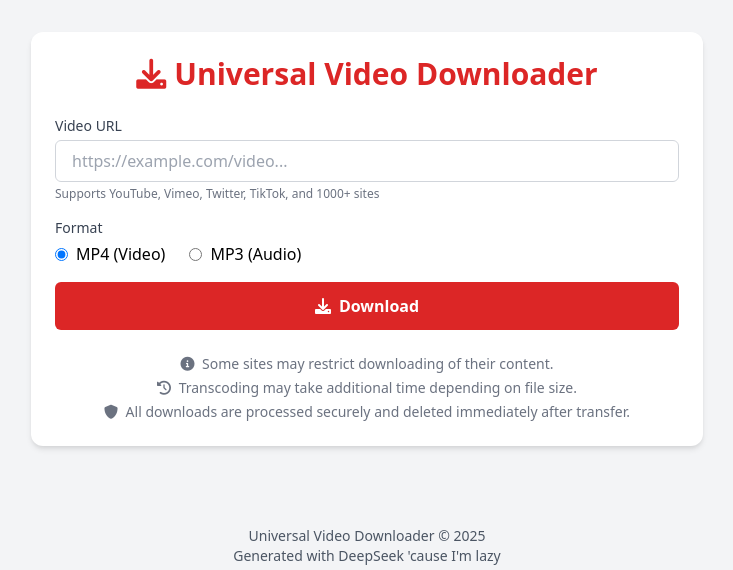
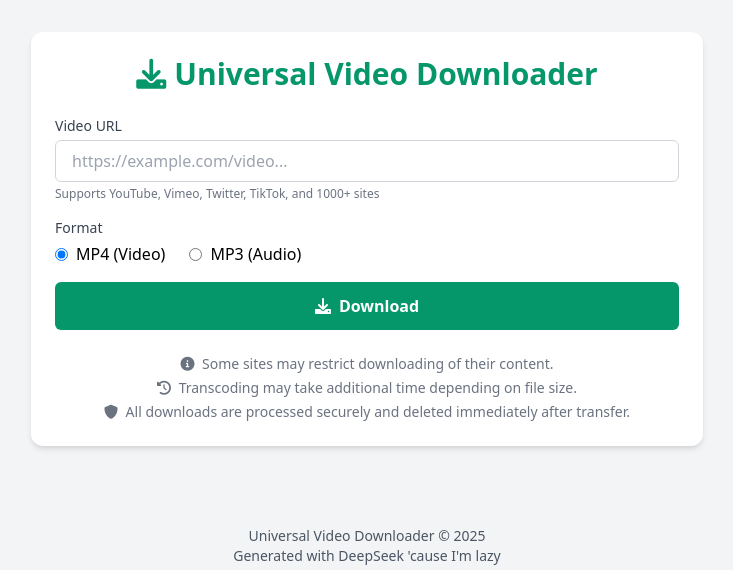
Before and after one commit to Realmlist/UniversalVideoDownloader, a Flask app: page / in a window 1280 px wide. Shown: the top 570 px of the page, without its empty margins (273-1006 px from the left). Run offline with Flask 3, Linux system fonts and the light colour scheme; some libraries are stand-ins or nearby versions.

Commit message:
changed colourscheme to green

```diff
--- a/templates/index.html
+++ b/templates/index.html
@@ -2,7 +2,7 @@
 
 {% block content %}
 <div class="max-w-2xl mx-auto bg-white rounded-xl shadow-md overflow-hidden p-6">
-    <h1 class="text-3xl font-bold text-center text-red-600 mb-6">
+    <h1 class="text-3xl font-bold text-center text-green-600 mb-6">
         <i class="fas fa-download mr-2"></i>Universal Video Downloader
     </h1>
 
@@ -10,7 +10,7 @@
         <div>
             <label for="url" class="block text-sm font-medium text-gray-700 mb-1">Video URL</label>
             <input type="text" id="url" name="url" required
-                   class="w-full px-4 py-2 border border-gray-300 rounded-md focus:ring-red-500 focus:border-red-500"
+                   class="w-full px-4 py-2 border border-gray-300 rounded-md focus:ring-green-500 focus:border-green-500"
                    placeholder="https://example.com/video...">
             <p class="mt-1 text-xs text-gray-500">Supports YouTube, Vimeo, Twitter, TikTok, and 1000+ sites</p>
         </div>
@@ -20,11 +20,11 @@
                 <label class="block text-sm font-medium text-gray-700 mb-1">Format</label>
                 <div class="flex items-center space-x-6">
                     <label class="inline-flex items-center">
-                        <input type="radio" id="format-mp4" name="format" value="mp4" class="form-radio text-red-600" checked>
+                        <input type="radio" id="format-mp4" name="format" value="mp4" class="form-radio text-green-600" checked>
                         <span class="ml-2">MP4 (Video)</span>
                     </label>
                     <label class="inline-flex items-center">
-                        <input type="radio" id="format-mp3" name="format" value="mp3" class="form-radio text-red-600">
+                        <input type="radio" id="format-mp3" name="format" value="mp3" class="form-radio text-green-600">
                         <span class="ml-2">MP3 (Audio)</span>
                     </label>
                 </div>
@@ -32,7 +32,7 @@
         </div>
 
         <button type="submit" id="downloadBtn"
-                class="w-full bg-red-600 hover:bg-red-700 text-white font-bold py-3 px-4 rounded-md transition duration-200 flex items-center justify-center">
+                class="w-full bg-green-600 hover:bg-green-700 text-white font-bold py-3 px-4 rounded-md transition duration-200 flex items-center justify-center">
             <i class="fas fa-download mr-2"></i> Download
         </button>
     </form>
@@ -43,7 +43,7 @@
             <span id="progressPercent">0%</span>
         </div>
         <div class="w-full bg-gray-200 rounded-full h-2.5">
-            <div id="progressBar" class="progress-bar bg-red-600 h-2.5 rounded-full" style="width: 0%"></div>
+            <div id="progressBar" class="progress-bar bg-green-600 h-2.5 rounded-full" style="width: 0%"></div>
         </div>
         <div class="mt-2 text-sm text-gray-600 flex justify-between">
             <span>Speed: <span id="downloadSpeed">--</span></span>
@@ -71,7 +71,7 @@
     <div id="errorMessage" class="mt-4 p-4 bg-red-100 text-red-700 rounded-lg hidden">
         <p class="text-center"><i class="fas fa-exclamation-triangle mr-2"></i> <span id="errorText"></span></p>
         <div class="mt-2 text-center">
-            <button id="retryBtn" class="text-red-700 hover:text-red-900 underline">
+            <button id="retryBtn" class="text-green-700 hover:text-green-900 underline">
                 <i class="fas fa-redo mr-1"></i> Try Again
             </button>
         </div>
```
